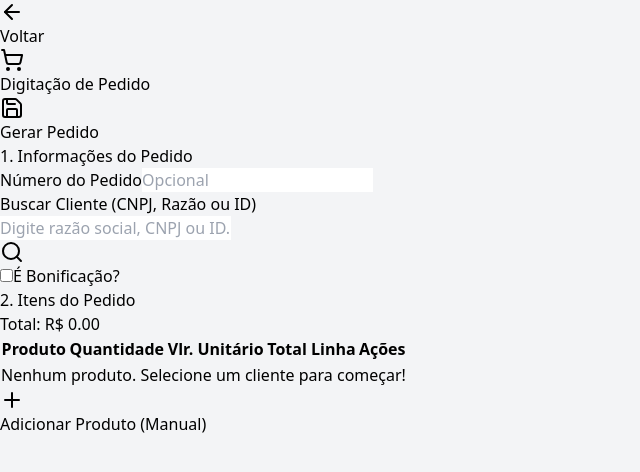
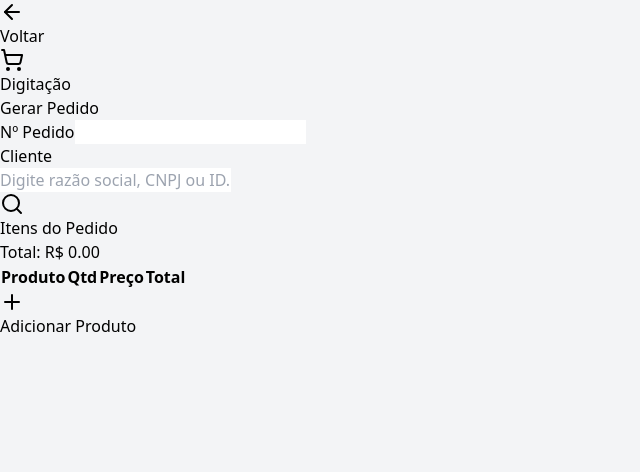
Before and after one commit to tk4500/docker-pdf-winthor, a React app in the folder frontend/: page /digitar in a window 1280 px wide. Shown: the top 472 px of the page, without its empty margins (0-640 px from the left). Built offline with nearby package versions, Linux system fonts and the light colour scheme; sample sign-in values are in the browser's storage; the HTML template or start-up script is replaced by a standard one.

Commit message:
att pedido

```diff
--- a/frontend/src/pages/PedidoManual.jsx
+++ b/frontend/src/pages/PedidoManual.jsx
@@ -1,4 +1,4 @@
-import React, { useState } from 'react';
+import React, { useState, useEffect } from 'react';
 import { useNavigate } from 'react-router-dom';
 import api from '../api';
 import ClientSearch from '../components/ClientSearch';
@@ -8,289 +8,142 @@ import { Save, ArrowLeft, Plus, Trash2, ShoppingCart } from 'lucide-react';
 export default function PedidoManual() {
   const navigate = useNavigate();
   const [saving, setSaving] = useState(false);
-
   const [pedido, setPedido] = useState({
     numero_pedido: "",
     cliente: null,
     itens: [],
-    options: {
-      auto_process: true,
-      is_bonificacao: false
-    }
+    options: { auto_process: true, is_bonificacao: false }
   });
 
   const handleClientSelect = (cliWinthor) => {
-    setPedido({ ...pedido, cliente: cliWinthor });
-    // Se não tiver itens, cria o primeiro e foca nele automaticamente
-    if (pedido.itens.length === 0) {
-      setTimeout(addNewItem, 100);
-    }
+    setPedido(prev => ({ ...prev, cliente: cliWinthor }));
   };
 
   const addNewItem = () => {
-    if (!pedido.cliente) {
-      alert("Selecione um cliente primeiro para podermos buscar os preços corretos da região.");
-      return;
-    }
-
-    const newItem = {
-      id: Date.now(),
-      produto: null,
-      quantidade: 1,
-      valor_unitario: 0.00,
-      valor_total: 0.00,
-      loadingPrice: false
-    };
-
-    setPedido((prev) => ({ ...prev, itens: [...prev.itens, newItem] }));
-  };
-
-  const removeItem = (index) => {
-    const novosItens = [...pedido.itens];
-    novosItens.splice(index, 1);
-    setPedido({ ...pedido, itens: novosItens });
+    if (!pedido.cliente) return alert("Selecione um cliente primeiro.");
+    const newItem = { id: Date.now(), produto: null, quantidade: 1, valor_unitario: 0, valor_total: 0 };
+    setPedido(prev => ({ ...prev, itens: [...prev.itens, newItem] }));
   };
 
   const updateItemValue = (index, field, value) => {
     const novosItens = [...pedido.itens];
     novosItens[index][field] = value;
-
     const qtd = parseFloat(novosItens[index].quantidade) || 0;
     const val = parseFloat(novosItens[index].valor_unitario) || 0;
     novosItens[index].valor_total = (qtd * val).toFixed(2);
-
-    setPedido({ ...pedido, itens: novosItens });
+    setPedido(prev => ({ ...prev, itens: novosItens }));
   };
 
   const handleProductSelect = async (index, prodWinthor) => {
     const novosItens = [...pedido.itens];
     novosItens[index].produto = prodWinthor;
-    novosItens[index].loadingPrice = true;
-    setPedido({ ...pedido, itens: novosItens });
-
+    setPedido(prev => ({ ...prev, itens: novosItens }));
     try {
-      const { data } = await api.post('/produtos/preco', {
-        cliente_id: pedido.cliente.id,
-        produto_id: prodWinthor.id
-      });
-
+      const { data } = await api.post('/produtos/preco', { cliente_id: pedido.cliente.id, produto_id: prodWinthor.id });
       if (data.encontrado) {
         novosItens[index].valor_unitario = parseFloat(data.preco).toFixed(2);
-        const qtd = parseFloat(novosItens[index].quantidade) || 0;
-        novosItens[index].valor_total = (qtd * parseFloat(data.preco)).toFixed(2);
+        novosItens[index].valor_total = (parseFloat(novosItens[index].quantidade) * data.preco).toFixed(2);
+        setPedido(prev => ({ ...prev, itens: [...novosItens] }));
       }
-    } catch (error) {
-      console.error("Erro ao buscar preço:", error);
-    } finally {
-      novosItens[index].loadingPrice = false;
-      setPedido({ ...pedido, itens: [...novosItens] });
+    } catch (e) { console.error(e); }
+  };
+
+  // --- NAVEGAÇÃO POR TECLADO ---
+  const handleNumPedidoKeyDown = (e) => {
+    if (e.key === 'Enter') {
+      e.preventDefault();
+      if (pedido.itens.length === 0) addNewItem();
+      // O ProductSearch da primeira linha já vai ganhar foco pelo autoFocus
     }
   };
 
-  // --- LOGICA DE DIGITAÇÃO RÁPIDA (ENTER) ---
   const handleQtdKeyDown = (e, idx) => {
     if (e.key === 'Enter') {
       e.preventDefault();
-      // Pula para o campo Preço da mesma linha
-      document.getElementById(`val-input-${idx}`)?.focus();
-      document.getElementById(`val-input-${idx}`)?.select();
+      const el = document.getElementById(`val-input-${idx}`);
+      el?.focus(); el?.select();
     }
   };
 
   const handleValKeyDown = (e, idx) => {
     if (e.key === 'Enter') {
       e.preventDefault();
-      // Cria a nova linha (que receberá foco automático na pesquisa)
       addNewItem();
     }
   };
 
-  const handleSaveAndSend = async () => {
-    if (!pedido.cliente) return alert("Selecione o Cliente.");
-    if (pedido.itens.length === 0) return alert("Adicione pelo menos um produto.");
-
-    // Remove as linhas em branco automaticamente antes de enviar (melhor UX)
-    const itensValidos = pedido.itens.filter(i => i.produto);
-    if (itensValidos.length === 0) return alert("Nenhum produto válido na tabela.");
-
+  const handleSave = async () => {
+    const validItens = pedido.itens.filter(i => i.produto);
+    if (!pedido.cliente || validItens.length === 0) return alert("Dados incompletos.");
     setSaving(true);
     try {
-      const payload = {
+      const { data } = await api.post('/pedidos/manual', {
         numero_pedido: pedido.numero_pedido,
         cliente_id: pedido.cliente.id,
         options: pedido.options,
-        itens: itensValidos.map(i => ({
-          id_produto: i.produto.id,
-          quantidade: parseFloat(i.quantidade),
-          valor: parseFloat(i.valor_unitario)
-        }))
+        itens: validItens.map(i => ({ id_produto: i.produto.id, quantidade: i.quantidade, valor: i.valor_unitario }))
+      });
+      navigate(`/pedido/${data.job_id}`);
+    } catch (e) { alert("Erro ao salvar."); } finally { setSaving(false); }
   };
-
-      const { data } = await api.post('/pedidos/manual', payload);
-      alert("Pedido Manual gerado com sucesso!");
-      navigate(`/pedido/${data.job_id}`);
-    } catch (error) {
-      alert("Erro ao enviar pedido manual: " + (error.response?.data?.detail || error.message));
-    } finally {
-      setSaving(false);
-    }
-  };
-
-  const totalPedido = pedido.itens.reduce((acc, item) => acc + (parseFloat(item.valor_total) || 0), 0);
 
   return (
     <div className="max-w-6xl mx-auto px-4 py-8">
-      {/* CABEÇALHO (Igual ao anterior) */}
       <div className="flex justify-between items-center mb-6">
-        <button onClick={() => navigate('/')} className="flex items-center text-gray-600 hover:text-blue-600 font-medium">
-          <ArrowLeft className="w-5 h-5 mr-1" /> Voltar
-        </button>
-        <h1 className="text-2xl font-bold text-gray-800 flex items-center">
-          <ShoppingCart className="w-6 h-6 mr-2 text-blue-600" /> Digitação de Pedido
-        </h1>
-        <button
-          onClick={handleSaveAndSend}
-          disabled={saving || !pedido.cliente || pedido.itens.length === 0}
-          className="bg-green-600 hover:bg-green-700 text-white px-6 py-2 rounded-md shadow flex items-center font-bold disabled:bg-green-300"
-        >
-          {saving ? 'Processando...' : <><Save className="w-5 h-5 mr-2" /> Gerar Pedido</>}
+        <button onClick={() => navigate('/')} className="flex items-center text-gray-600 font-medium hover:text-blue-600"><ArrowLeft className="mr-1 w-5 h-5" /> Voltar</button>
+        <h1 className="text-2xl font-bold flex items-center"><ShoppingCart className="mr-2 text-blue-600" /> Digitação</h1>
+        <button onClick={handleSave} disabled={saving || !pedido.cliente} className="bg-green-600 hover:bg-green-700 text-white px-6 py-2 rounded-md font-bold disabled:bg-green-300">
+          {saving ? 'Gravando...' : 'Gerar Pedido'}
         </button>
       </div>
 
       <div className="bg-white p-6 rounded-lg shadow mb-6 border-t-4 border-blue-600">
-        <h3 className="text-lg font-bold text-gray-800 mb-4">1. Informações do Pedido</h3>
         <div className="grid grid-cols-1 md:grid-cols-4 gap-6">
           <div className="md:col-span-1">
-            <label className="block text-sm font-medium text-gray-700 mb-1">Número do Pedido</label>
-            <input
-              type="text"
-              placeholder="Opcional"
-              value={pedido.numero_pedido}
-              onChange={(e) => setPedido({...pedido, numero_pedido: e.target.value})}
-              className="w-full border border-gray-300 rounded p-2 focus:ring-blue-500 outline-none"
-            />
+            <label className="block text-sm font-medium mb-1">Nº Pedido</label>
+            <input id="num-pedido-input" type="text" className="w-full border rounded p-2 outline-none focus:ring-2 focus:ring-blue-500"
+              value={pedido.numero_pedido} onChange={e => setPedido({...pedido, numero_pedido: e.target.value})} onKeyDown={handleNumPedidoKeyDown} />
           </div>
-          <div className="md:col-span-2">
-            <label className="block text-sm font-medium text-gray-700 mb-1">Buscar Cliente (CNPJ, Razão ou ID)</label>
+          <div className="md:col-span-3">
+            <label className="block text-sm font-medium mb-1">Cliente</label>
             <ClientSearch onSelect={handleClientSelect} />
           </div>
-          <div className="flex flex-col justify-end pb-2">
-            <label className="flex items-center space-x-2 cursor-pointer hover:bg-gray-50 p-2 rounded border border-gray-200">
-              <input
-                type="checkbox"
-                checked={pedido.options.is_bonificacao}
-                onChange={(e) => setPedido({...pedido, options: {...pedido.options, is_bonificacao: e.target.checked}})}
-                className="w-4 h-4 text-blue-600 rounded focus:ring-blue-500"
-              />
-              <span className="text-sm font-medium text-gray-700">É Bonificação?</span>
-            </label>
         </div>
       </div>
-        {pedido.cliente && (
-          <div className="mt-4 p-3 bg-blue-50 border border-blue-100 rounded text-sm text-blue-800 flex justify-between">
-            <span><strong>Selecionado:</strong> {pedido.cliente.id} - {pedido.cliente.razao_social}</span>
-            <span><strong>CNPJ/CPF:</strong> {pedido.cliente.cnpj_cpf}</span>
+
+      <div className={`bg-white shadow rounded-lg overflow-visible ${!pedido.cliente ? 'opacity-50 pointer-events-none' : ''}`}>
+        <div className="p-4 bg-gray-50 border-b flex justify-between rounded-t-lg">
+          <h3 className="font-bold">Itens do Pedido</h3>
+          <span className="font-bold text-green-700">Total: R$ {pedido.itens.reduce((acc, i) => acc + parseFloat(i.valor_total), 0).toFixed(2)}</span>
         </div>
-        )}
-      </div>
-
-      <div className={`bg-white shadow rounded-lg transition-opacity ${!pedido.cliente ? 'opacity-50 pointer-events-none' : ''}`}>
-        <div className="p-4 bg-gray-50 border-b flex justify-between items-center rounded-t-lg">
-          <h3 className="text-lg font-bold text-gray-800">2. Itens do Pedido</h3>
-          <span className="font-bold text-xl text-green-700">Total: R$ {totalPedido.toFixed(2)}</span>
-        </div>
-
-        <div className="overflow-visible w-full pb-20">
-          <table className="min-w-full divide-y divide-gray-200 border-b">
-            <thead className="bg-gray-100">
-              <tr>
-                <th className="px-4 py-3 text-left text-xs font-medium text-gray-500 uppercase w-1/2">Produto</th>
-                <th className="px-4 py-3 text-right text-xs font-medium text-gray-500 uppercase">Quantidade</th>
-                <th className="px-4 py-3 text-right text-xs font-medium text-gray-500 uppercase">Vlr. Unitário</th>
-                <th className="px-4 py-3 text-right text-xs font-medium text-gray-500 uppercase">Total Linha</th>
-                <th className="px-4 py-3 text-center text-xs font-medium text-gray-500 uppercase">Ações</th>
-              </tr>
+        <table className="min-w-full divide-y divide-gray-200">
+          <thead className="bg-gray-100 text-xs text-gray-500 uppercase">
+            <tr><th className="px-4 py-3 text-left w-1/2">Produto</th><th className="px-4 py-3 text-right">Qtd</th><th className="px-4 py-3 text-right">Preço</th><th className="px-4 py-3 text-right">Total</th><th className="px-4 py-3"></th></tr>
           </thead>
-            <tbody className="bg-white divide-y divide-gray-200">
-              {pedido.itens.length === 0 && (
-                <tr>
-                  <td colSpan="5" className="px-4 py-8 text-center text-gray-500">
-                    Nenhum produto. Selecione um cliente para começar!
+          <tbody className="divide-y divide-gray-200">
+            {pedido.itens.map((item, idx) => (
+              <tr key={item.id} className="hover:bg-gray-50">
+                <td className="px-4 py-3">
+                  {!item.produto ? <ProductSearch autoFocus={true} rowIndex={idx} onSelect={p => handleProductSelect(idx, p)} /> : <div className="text-sm font-medium">{item.produto.id} - {item.produto.nome}</div>}
                 </td>
-                </tr>
-              )}
-
-              {pedido.itens.map((item, idx) => (
-                <tr key={item.id} className="hover:bg-gray-50 relative">
-                  <td className="px-4 py-3 overflow-visible">
-                    {item.produto ? (
-                      <div className="font-medium text-gray-900 text-sm">
-                        {item.produto.id} - {item.produto.nome}
-                        <span className="block text-xs text-gray-500">EAN: {item.produto.ean || 'N/A'}</span>
-                      </div>
-                    ) : (
-                      // AQUI PASSAMOS O rowIndex e autoFocus = true
-                      <ProductSearch
-                        autoFocus={true}
-                        rowIndex={idx}
-                        onSelect={(prod) => handleProductSelect(idx, prod)}
-                      />
-                    )}
+                <td className="px-4 py-3 text-right">
+                  <input id={`qtd-input-${idx}`} type="number" className="w-20 border rounded p-1 text-right outline-none focus:ring-2 focus:ring-blue-500"
+                    value={item.quantidade} onChange={e => updateItemValue(idx, 'quantidade', e.target.value)} onKeyDown={e => handleQtdKeyDown(e, idx)} />
                 </td>
-                  <td className="px-4 py-3 text-right align-top">
-                    {/* ID e handleQtdKeyDown adicionados */}
-                    <input
-                      id={`qtd-input-${idx}`}
-                      type="number"
-                      min="1"
-                      className="w-20 border border-gray-300 rounded p-1 text-right focus:ring-blue-500 focus:border-blue-500 text-sm outline-none"
-                      value={item.quantidade}
-                      onChange={(e) => updateItemValue(idx, 'quantidade', e.target.value)}
-                      onKeyDown={(e) => handleQtdKeyDown(e, idx)}
-                      disabled={!item.produto}
-                    />
+                <td className="px-4 py-3 text-right">
+                  <input id={`val-input-${idx}`} type="number" step="0.01" className="w-24 border rounded p-1 text-right outline-none focus:ring-2 focus:ring-blue-500"
+                    value={item.valor_unitario} onChange={e => updateItemValue(idx, 'valor_unitario', e.target.value)} onKeyDown={e => handleValKeyDown(e, idx)} />
                 </td>
-                  <td className="px-4 py-3 text-right align-top">
-                    <div className="relative">
-                      {/* ID e handleValKeyDown adicionados */}
-                      <input
-                        id={`val-input-${idx}`}
-                        type="number"
-                        step="0.01"
-                        className="w-24 border border-gray-300 rounded p-1 text-right focus:ring-blue-500 focus:border-blue-500 text-sm outline-none"
-                        value={item.valor_unitario}
-                        onChange={(e) => updateItemValue(idx, 'valor_unitario', e.target.value)}
-                        onKeyDown={(e) => handleValKeyDown(e, idx)}
-                        disabled={!item.produto} // Removi o disabled={item.loadingPrice} pra não tirar o foco do usuário
-                      />
-                      {item.loadingPrice && <span className="absolute -left-6 top-2 text-xs text-blue-500 animate-pulse">Buscando...</span>}
-                    </div>
-                  </td>
-                  <td className="px-4 py-3 text-right font-bold text-gray-700 align-top pt-4">
-                    R$ {item.valor_total}
-                  </td>
-                  <td className="px-4 py-3 text-center align-top pt-4">
-                    <button
-                      onClick={() => removeItem(idx)}
-                      className="text-red-400 hover:text-red-600 transition-colors"
-                      title="Remover Linha"
-                    >
-                      <Trash2 className="w-5 h-5 mx-auto" />
-                    </button>
+                <td className="px-4 py-3 text-right font-bold">R$ {item.valor_total}</td>
+                <td className="px-4 py-3 text-center">
+                  <button onClick={() => setPedido(prev => ({...prev, itens: prev.itens.filter((_, i) => i !== idx)}))} className="text-red-400 hover:text-red-600"><Trash2 className="w-5 h-5" /></button>
                 </td>
               </tr>
             ))}
           </tbody>
         </table>
-        </div>
-
-        <div className="bg-gray-50 border-t border-gray-200 p-4 rounded-b-lg">
-          <button
-            onClick={addNewItem}
-            className="flex items-center text-sm text-blue-600 font-bold hover:text-blue-800 transition-colors"
-          >
-            <Plus className="w-4 h-4 mr-1" /> Adicionar Produto (Manual)
-          </button>
+        <div className="p-4 bg-gray-50 rounded-b-lg border-t">
+          <button onClick={addNewItem} className="text-blue-600 font-bold flex items-center text-sm"><Plus className="mr-1 w-4 h-4" /> Adicionar Produto</button>
         </div>
       </div>
     </div>
```
Also changed, not shown: frontend/src/components/ClientSearch.jsx (+31 -18 lines), frontend/src/components/ProductSearch.jsx (+25 -60 lines). Lines whose indentation alone changed are shown as unchanged.
